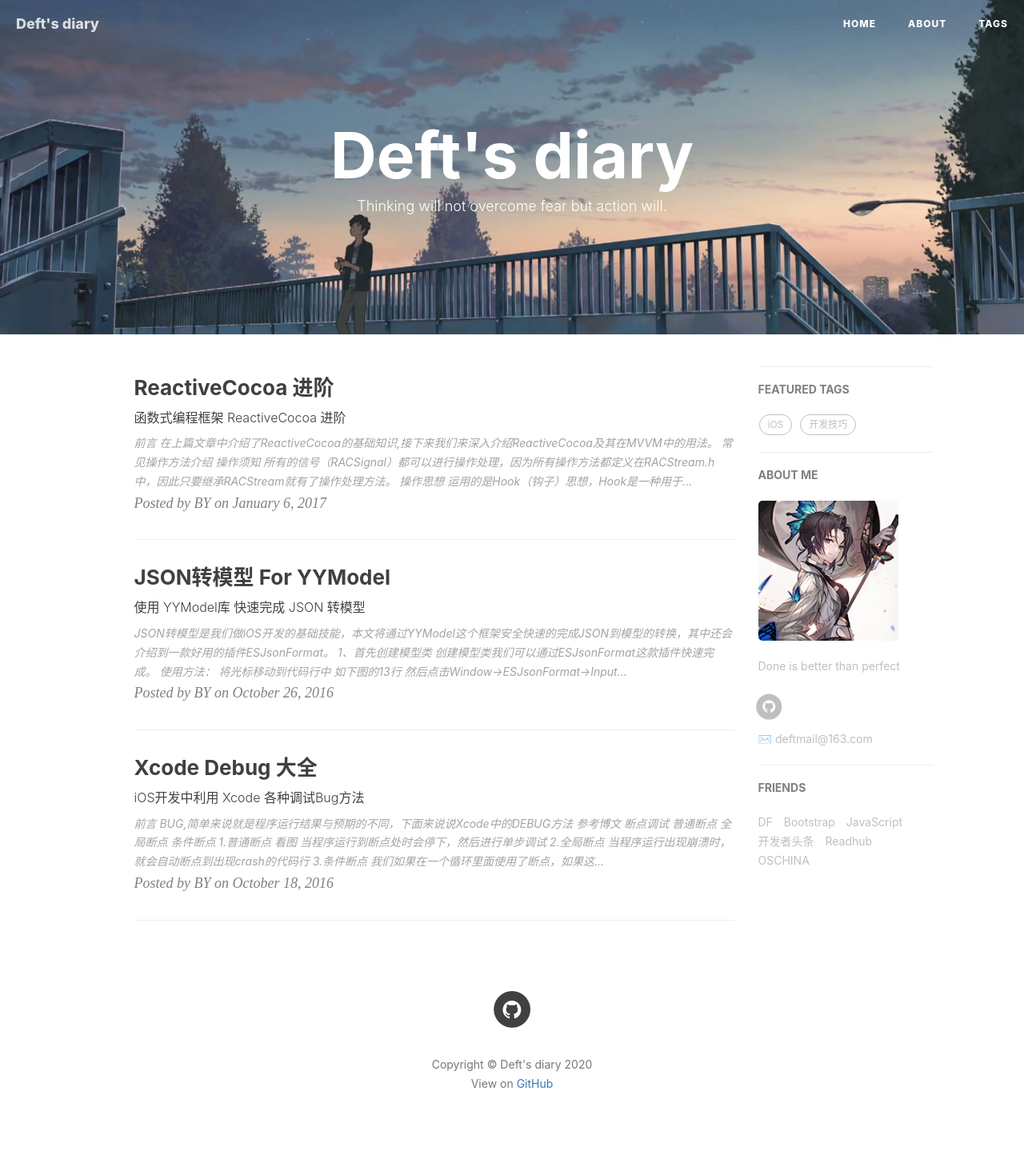
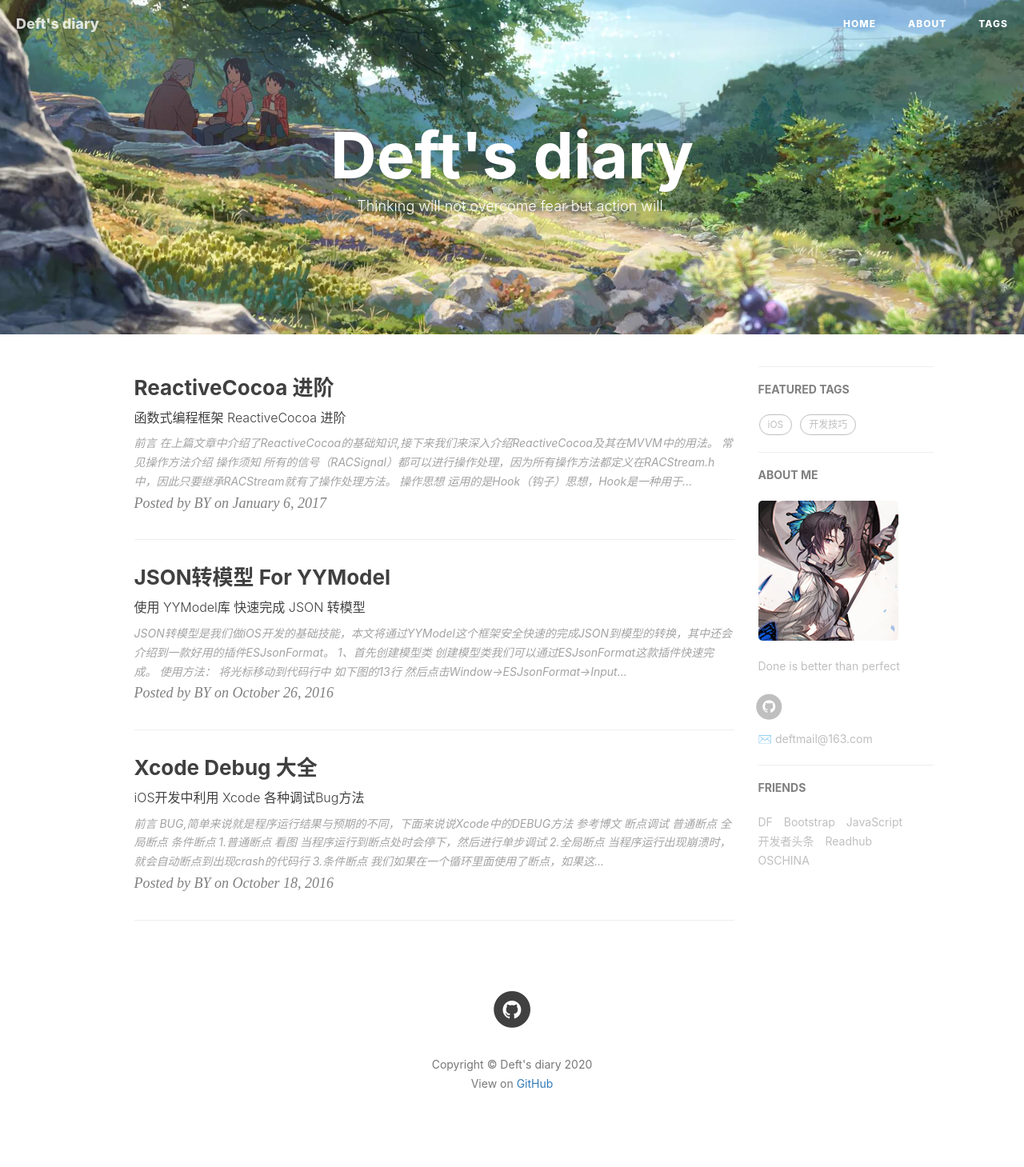
Before and after one commit to codingwithdeft/codingwithdeft.github.io, a Jekyll site: the page built from index.html, in a window 1280 px wide. Shown: the whole page at 80% size. Built offline with Jekyll 4.4.1, drawn with Linux system fonts in a browser that asks for light colours; nearby versions of some CDN libraries; the list of posts is cut into pages by our own code; comment, search, counter and statistics services are not loaded.

Commit message:
Update _config.yml

```diff
--- a/_config.yml
+++ b/_config.yml
@@ -1,7 +1,7 @@
 # Site settings
 title: Deft's diary
 SEOTitle: Welcome to DF Blog
-header-img: img/home-bg-ndmz.jpg
+header-img: img/home-bg-fengjing.jpg
 email: deftmail@163.com
 description: "To be both a speaker of words and a doer of deeds."
 keyword: "DF, DF Blog, Deft的博客, deft, lou, web, JavaScript"
```
